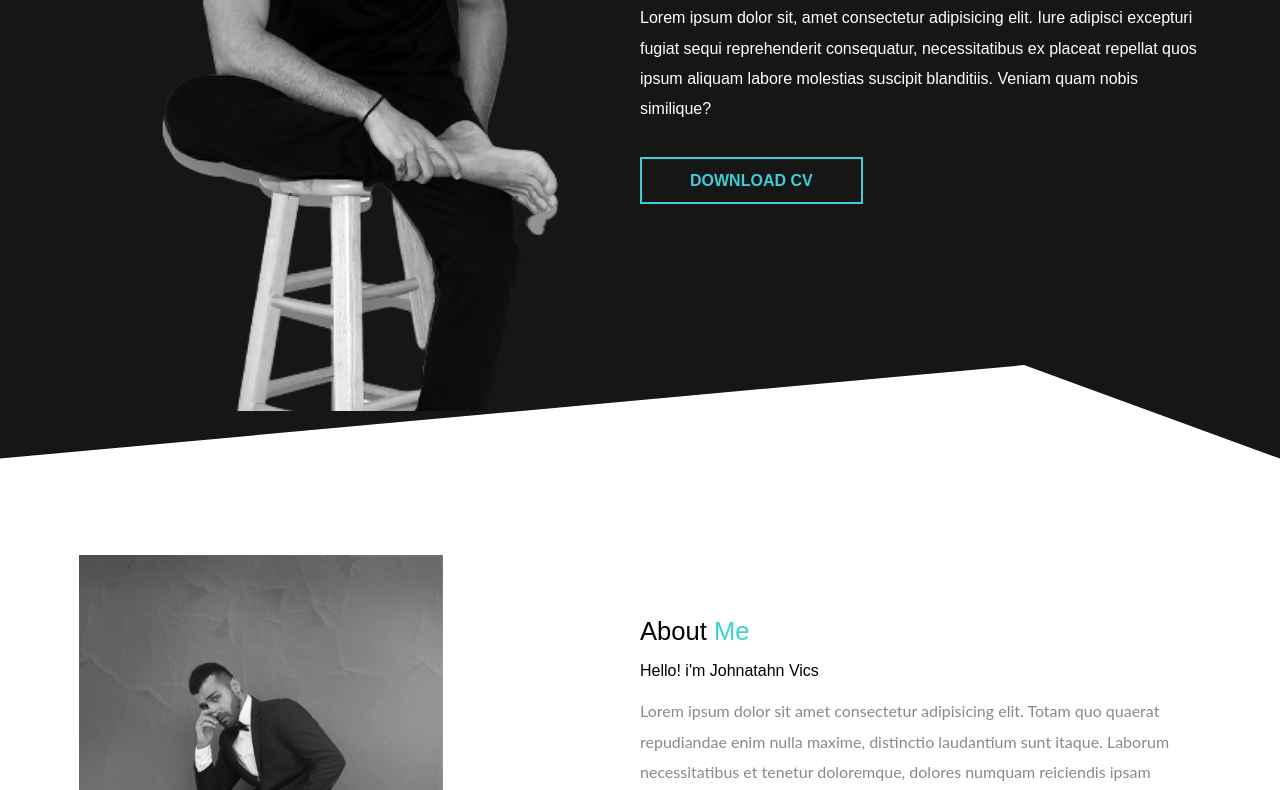
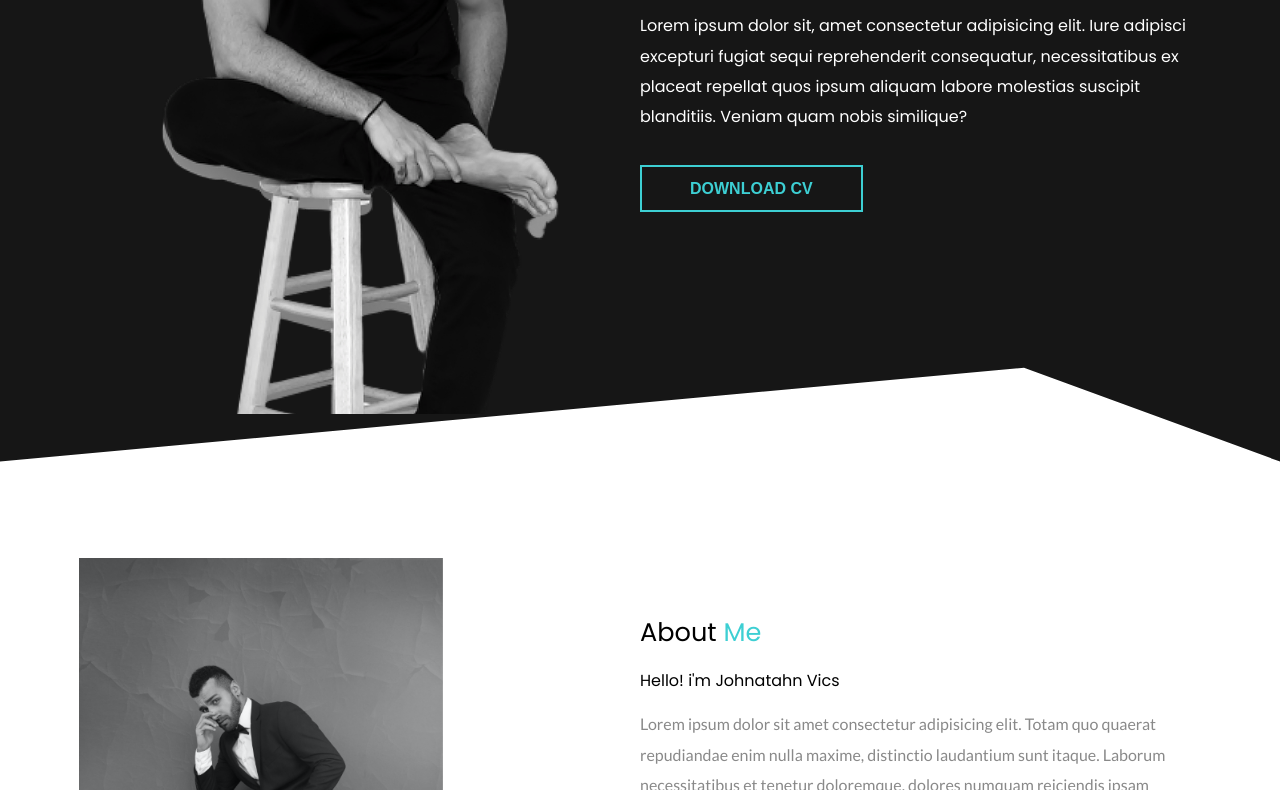
Before and after one commit to HenriBresteau/Portfolio-design, a plain HTML site: page index.html in a window 1280 px wide. Shown: the part 476-1266 px from the top of the page. Drawn offline with Linux system fonts and the light colour scheme.

Commit message:
fonts bug

```diff
--- a/css/utilities.css
+++ b/css/utilities.css
@@ -7,8 +7,7 @@
 .justify-between {
   justify-content: space-between;
 }
-@import url("https://fonts.googleapis.com/css2?family=Poppins:wght@400;600&display=swap");
-@import url('https://fonts.googleapis.com/css2?family=Lato&display=swap');
+
 .btn {
   padding: 0.8rem 3rem;
   font-size: 1rem;
--- a/index.html
+++ b/index.html
@@ -6,6 +6,8 @@
     <meta http-equiv="X-UA-Compatible" content="IE=edge">
     <meta name="viewport" content="width=device-width, initial-scale=1.0">
     <title>My awesome portfolio</title>
+    <link href="https://fonts.googleapis.com/css2?family=Poppins&display=swap" rel="stylesheet">
+    <link href="https://fonts.googleapis.com/css2?family=Lato&display=swap" rel="stylesheet">
     <link rel="stylesheet" href="/css/style.css">
 </head>
 
```
